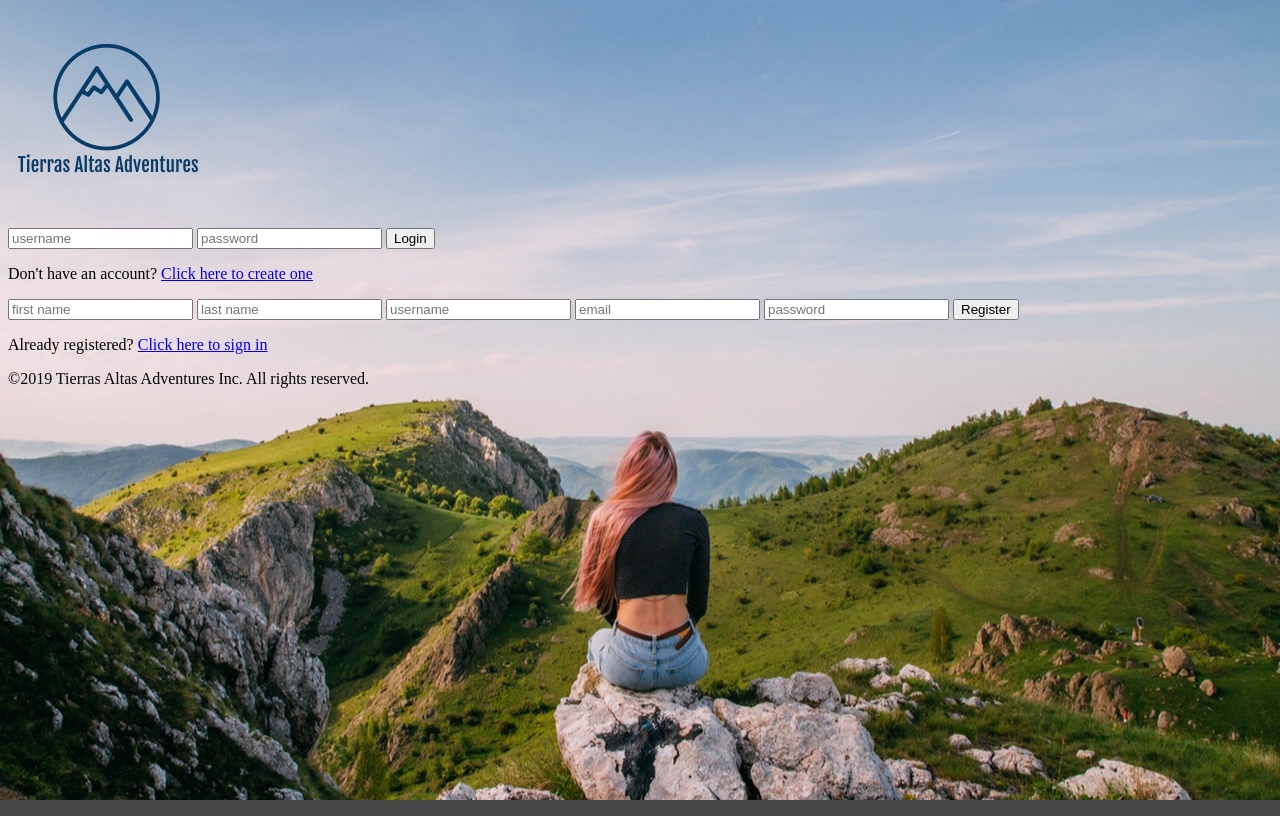
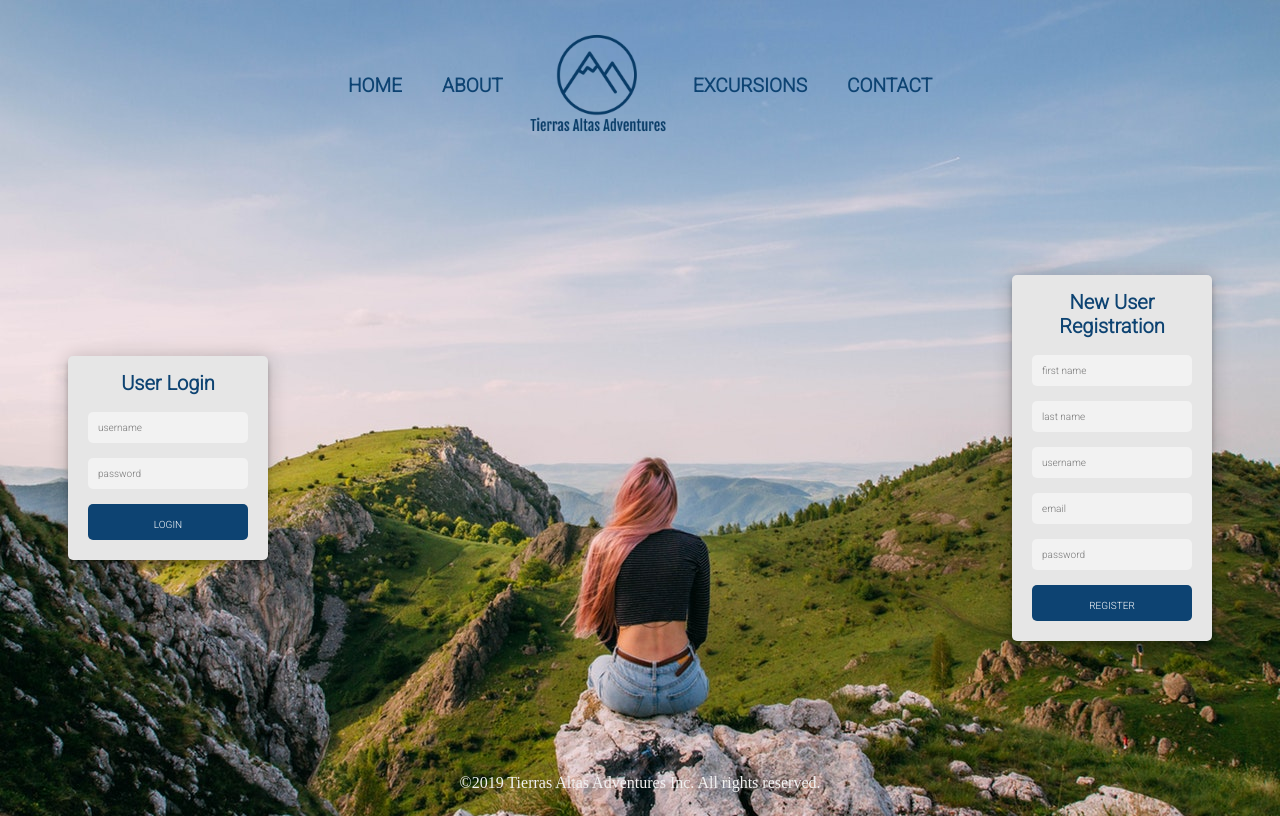
Before and after one commit to bwitka/htmlGenerator-winter2019, a website: page client/index.html in a window 1280 px wide. Drawn offline with nearby package versions, Linux system fonts and the light colour scheme.

Commit message:
Complete custom html and css

```diff
--- a/client/css/styles.css
+++ b/client/css/styles.css
@@ -3,6 +3,7 @@ https://codepen.io/colorlib/pen/rxddKy
 */
 
 /* FONTS: */
+@import url(https://fonts.googleapis.com/css?family=Roboto:300);
 
 /* COLOR PALETTE: */
 
@@ -16,3 +17,120 @@ body {
   background-size: cover;
   background-color: #464646;
 }
+
+.login-page {
+  height: 100vh;
+  display: grid;
+  grid-template-rows: 150px 1fr 50px;
+  grid-template-columns: 1fr;
+  grid-template-areas:
+    "header"
+    "main"
+    "footer";
+}
+
+/********** HEADER STYLES **********/
+header {
+  grid-area: header;
+  display: flex;
+  flex-wrap: wrap;
+  justify-content: center;
+}
+
+/********** NAVIGATION STYLES **********/
+
+nav {
+  display: flex;
+  width: 100%;
+  align-items: center;
+  justify-content: center;
+}
+
+nav a {
+  text-decoration: none;
+  font-family: "Roboto", sans-serif;
+  font-size: 1.2em;
+  text-transform: uppercase;
+  color: #0d4372;
+  font-weight: bolder;
+  margin: 0 20px;
+}
+
+nav a:hover {
+  color: #125ea1;
+}
+
+/********** LOGO STYLES **********/
+#website-logo {
+  width: 150px;
+  height: 150px;
+  text-align: center;
+}
+
+/********** MAIN STYLES **********/
+main {
+  grid-area: main;
+  display: flex;
+  justify-content: space-between;
+  align-items: center;
+}
+
+/********** FORM STYLES **********/
+
+.form-title {
+  font-family: "Roboto", sans-serif;
+  font-size: 1.25em;
+  color: #0d4372;
+  margin-top: -5px;
+}
+
+#login-form,
+#register-form {
+  background: #e6e6e6;
+  border-radius: 5px;
+  width: 160px;
+  margin: 0 60px 0;
+  padding: 20px;
+  text-align: center;
+  box-shadow: 0 0 20px 0 rgba(0, 0, 0, 0.2), 0 5px 5px 0 rgba(0, 0, 0, 0.24);
+}
+.form input {
+  border-radius: 5px;
+  font-family: "Roboto", sans-serif;
+  background: #f2f2f2;
+  width: 100%;
+  border: 0;
+  margin: 0 0 15px;
+  padding: 10px;
+  box-sizing: border-box;
+  font-size: 10px;
+}
+.form button {
+  border-radius: 5px;
+  font-family: "Roboto", sans-serif;
+  text-transform: uppercase;
+  outline: 0;
+  background: #0d4372;
+  width: 100%;
+  border: 0;
+  padding: 15px;
+  color: #ffffff;
+  font-size: 10px;
+  padding-bottom: 10px;
+}
+.form button:hover,
+.form button:active,
+.form button:focus {
+  background: #125ea1;
+}
+
+/********** FOOTER STYLES **********/
+footer {
+  grid-area: footer;
+  display: flex;
+  justify-content: center;
+}
+
+#copyright {
+  color: #f2f2f2;
+}
--- a/client/index.html
+++ b/client/index.html
@@ -20,7 +20,9 @@ https://colorlib.com/wp/template/creative-login-form/ -->
     <!-- FONT AWESOME -->
     <link
       rel="stylesheet"
-      href="https://cdnjs.cloudflare.com/ajax/libs/font-awesome/5.11.2/css/fontawesome.min.css"
+      href="https://cdnjs.cloudflare.com/ajax/libs/font-awesome/5.12.0-1/css/all.css"
+      integrity="sha256-PtBWX+v2TI0iuYI3rZrQft5kfd3ZkdPd8iVMZoE1rxE="
+      crossorigin="anonymous"
     />
     <script
       src="https://code.jquery.com/jquery-3.4.1.min.js"
@@ -43,12 +45,25 @@ https://colorlib.com/wp/template/creative-login-form/ -->
   <body>
     <div class="login-page">
       <header>
-        <img src="images/website_logo-2.png" alt="website logo" />
+        <nav>
+          <a href="">Home</a>
+          <a href="">About</a>
+          <div id="logo">
+            <img
+              id="website-logo"
+              src="images/website_logo-2.png"
+              alt="website logo"
+            />
+          </div>
+          <a href="">Excursions</a>
+          <a href="">Contact</a>
+        </nav>
       </header>
       <main>
         <div class="form">
           <!--LOGIN FORM-->
           <form id="login-form">
+            <h2 class="form-title">User Login</h2>
             <p id="login-message"></p>
             <input
               type="text"
@@ -63,13 +78,12 @@ https://colorlib.com/wp/template/creative-login-form/ -->
               placeholder="password"
             />
             <button id="submitLogin">Login</button>
-            <p class="message">
-              Don't have an account? <a href="#">Click here to create one</a>
-            </p>
           </form>
-
-          <!--REGISTRATION FORM-->
+        </div>
+        <!--REGISTRATION FORM-->
+        <div class="form">
           <form id="register-form">
+            <h2 class="form-title">New User Registration</h2>
             <p id="register-message"></p>
             <input
               type="text"
@@ -97,12 +111,13 @@ https://colorlib.com/wp/template/creative-login-form/ -->
               placeholder="password"
             />
             <button id="submitRegister">Register</button>
-            <p>Already registered? <a href="#">Click here to sign in</a></p>
           </form>
         </div>
       </main>
       <footer>
-        <p>&copy;2019 Tierras Altas Adventures Inc. All rights reserved.</p>
+        <p id="copyright">
+          &copy;2019 Tierras Altas Adventures Inc. All rights reserved.
+        </p>
       </footer>
     </div>
     <script src="js/scripts.js"></script>
--- a/package.json
+++ b/package.json
@@ -21,6 +21,6 @@
     "md5": "^2.2.1",
     "mongoose": "^5.7.13",
     "nodemo": "^1.0.0",
-    "nodemon": "^2.0.1"
+    "nodemon": "^2.0.2"
   }
 }
```
Also changed, not shown: 1 other file.
